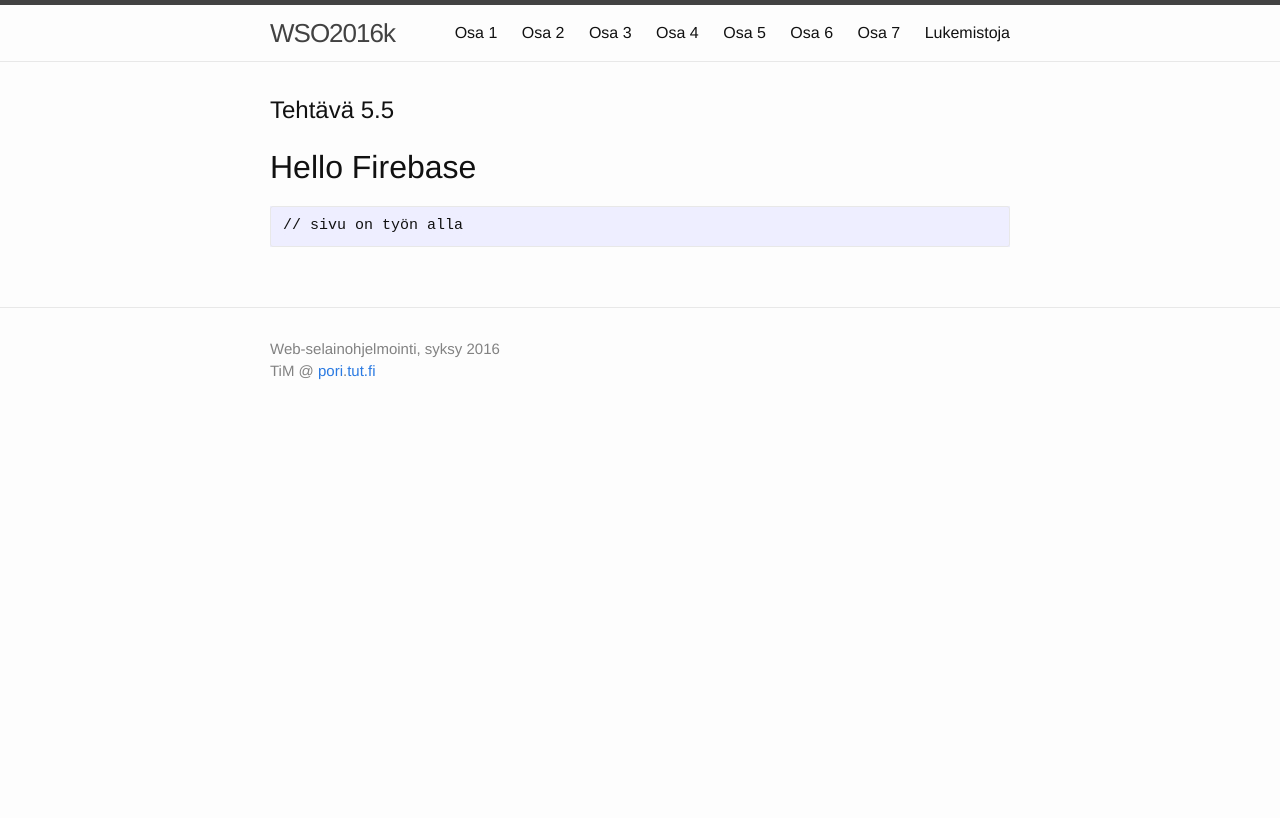
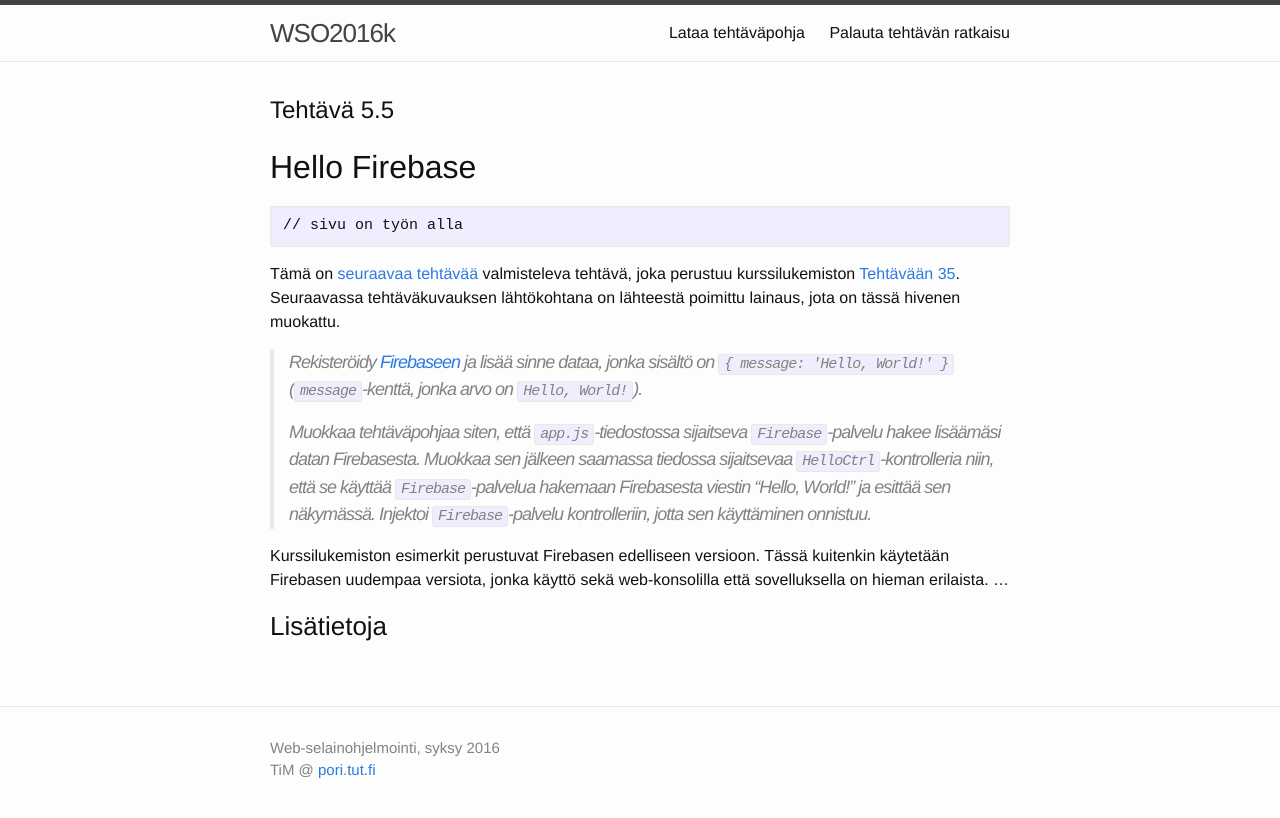
Before and after one commit to timedu/wso, a Jekyll site: the page built from _osa5/tehtava55.md, in a window 1280 px wide. Shown: the top 818 px of the page. Built offline with Jekyll 4.4.1, drawn with Linux system fonts in a browser that asks for light colours.

Commit message:
ex5.5 draft

```diff
--- a/_osa5/tehtava55.md
+++ b/_osa5/tehtava55.md
@@ -10,3 +10,15 @@
 ~~~
 // sivu on työn alla
 ~~~
+
+Tämä on [seuraavaa tehtävää](../tehtava56) valmisteleva tehtävä, joka perustuu kurssilukemiston [Tehtävään 35]({{site.baseurl}}/weso/#vk-5-t35). Seuraavassa tehtäväkuvauksen lähtökohtana on lähteestä poimittu lainaus, jota on tässä hivenen muokattu.
+
+> Rekisteröidy [Firebaseen][firebase] ja lisää sinne dataa, jonka sisältö on `{ message: 'Hello, World!' }` (`message`-kenttä, jonka arvo on `Hello, World!`).
+>
+> Muokkaa tehtäväpohjaa siten, että `app.js`-tiedostossa sijaitseva `Firebase`-palvelu hakee lisäämäsi datan Firebasesta. Muokkaa sen jälkeen saamassa tiedossa sijaitsevaa `HelloCtrl`-kontrolleria niin, että se käyttää `Firebase`-palvelua hakemaan Firebasesta viestin "Hello, World!" ja esittää sen näkymässä. Injektoi `Firebase`-palvelu kontrolleriin, jotta sen käyttäminen onnistuu.
+
+[firebase]: https://firebase.google.com
+
+Kurssilukemiston esimerkit perustuvat Firebasen edelliseen versioon. Tässä kuitenkin käytetään Firebasen uudempaa versiota, jonka käyttö sekä web-konsolilla että sovelluksella on hieman erilaista. ...
+
+### Lisätietoja
```
Also changed, not shown: other parts of _osa5/tehtava55.md (+2 -2 lines), 1 other file.
